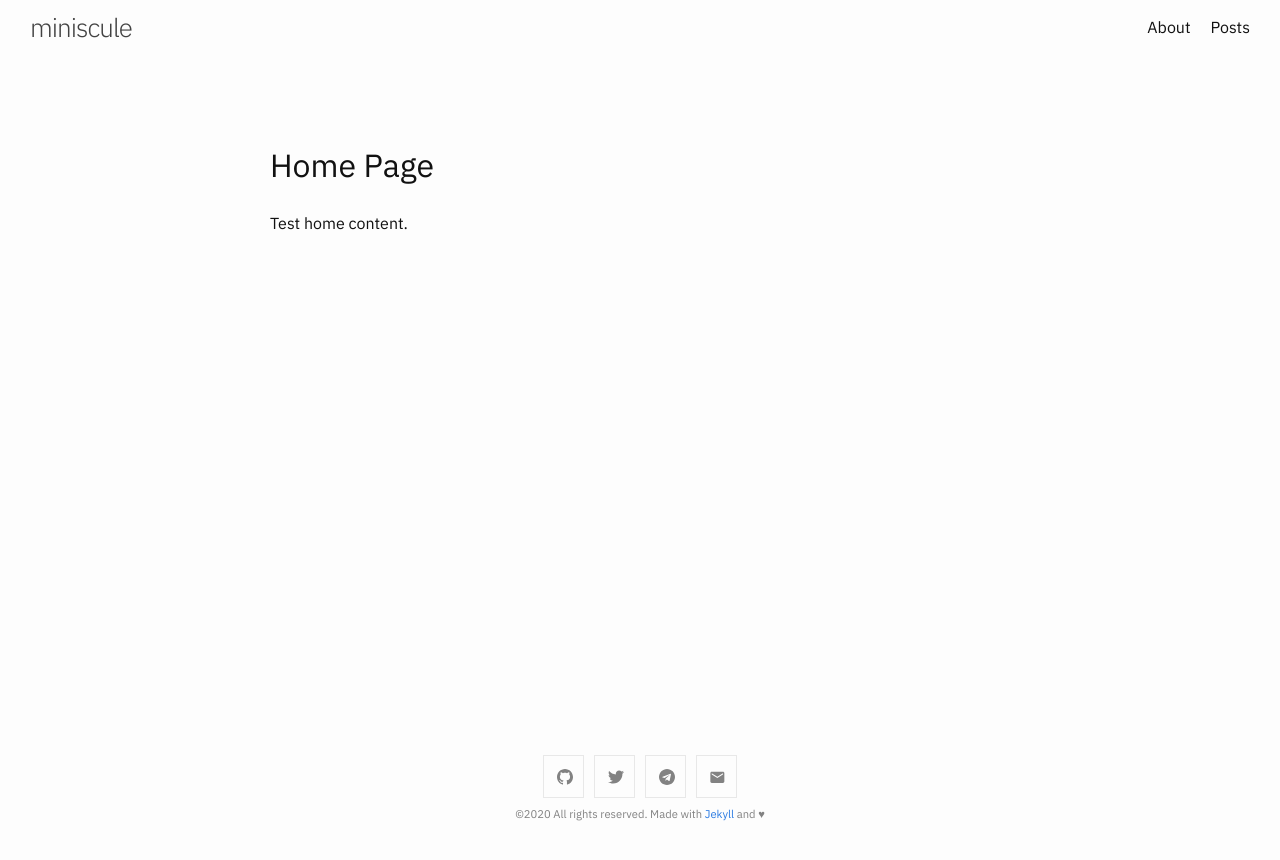
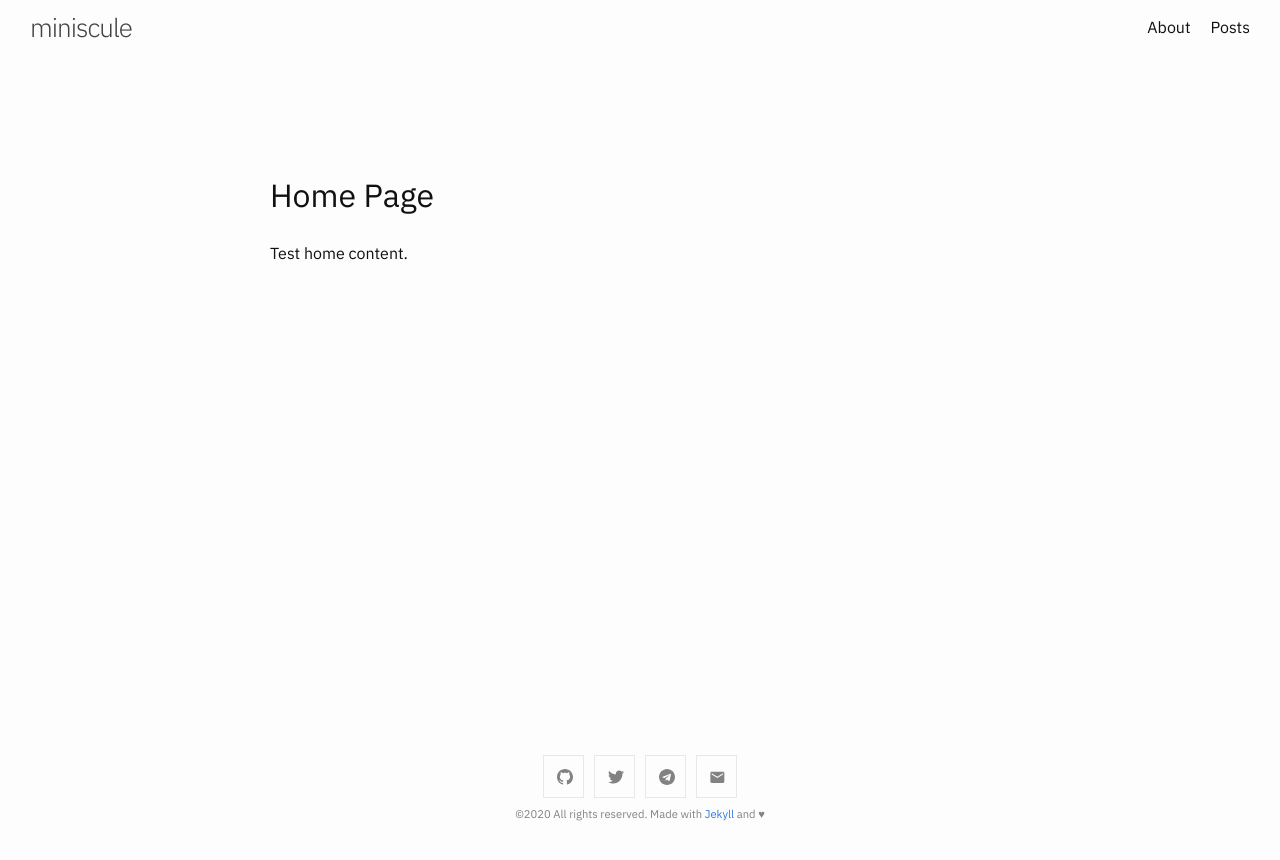
Before and after one commit to filbertphang/miniscule, a Jekyll site: the page built from index.md, in a window 1280 px wide. Shown: the top 860 px of the page. Built offline with Jekyll 4.4.1, drawn with Linux system fonts in a browser that asks for light colours.

Commit message:
init home.scss and import it in main.scss

```diff
--- a/_sass/main.scss
+++ b/_sass/main.scss
@@ -4,4 +4,5 @@
 @import "abstracts/variables", "abstracts/helpers", "abstracts/mixins";
 @import "base/base", "base/fonts";
 @import "layouts/footer", "layouts/header", "layouts/page", "layouts/pagination", "layouts/post";
+@import "pages/home";
 @import "vendors/normalize";
--- /dev/null
+++ b/_sass/pages/_home.scss
@@ -0,0 +1,4 @@
+.home {
+    height: calc(70vh - (#{$spacing-unit} * 4));
+    padding: $spacing-unit 0;
+}
```
